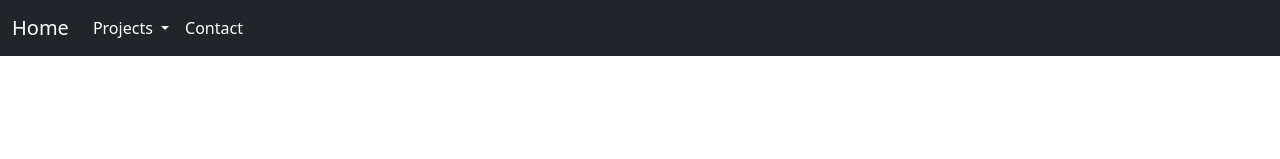
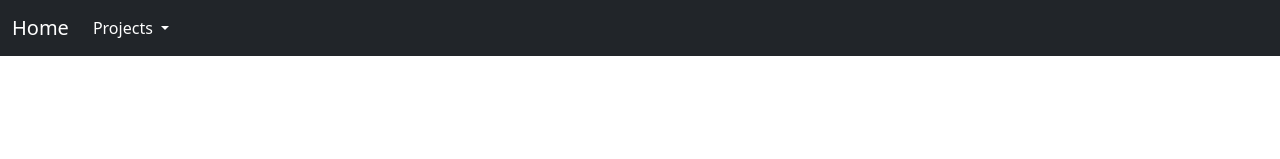
Before and after one commit to WilliamSteinbrink/ProjectPage, a plain HTML site: page index.html in a window 1280 px wide. Shown: the top 159 px of the page. Drawn offline with nearby package versions, Linux system fonts and the light colour scheme.

Commit message:
Cleanup divs

```diff
--- a/index.html
+++ b/index.html
@@ -29,11 +29,6 @@
                   <li><a class="dropdown-item" href="https://williamsteinbrink.github.io/PacMan/">Pacman</a></li>
                   <li><a class="dropdown-item" href="https://williamsteinbrink.github.io/RealTimeBusTracker/">Realtime Bus Tracker</a></li>
                   <li><a class="dropdown-item" href="https://williamsteinbrink.github.io/Eyes/">Eyes</a></li>
-                </ul>
-              </li>
-              <li class="nav-item">
-                <a class="nav-link active" href="https://williamsteinbrink.github.io/ContactPage/">Contact</a>
-              </li>
                 </ul>
               </li>
             </ul>
```
